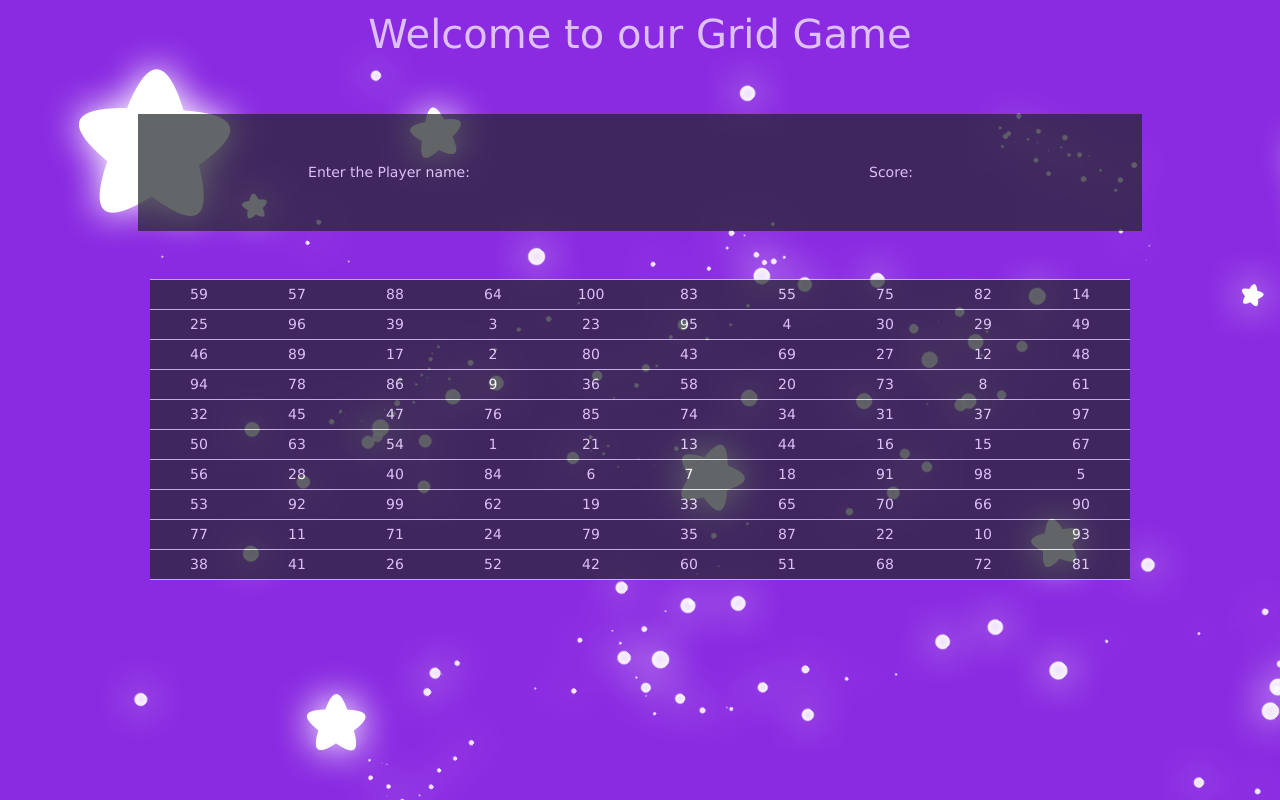
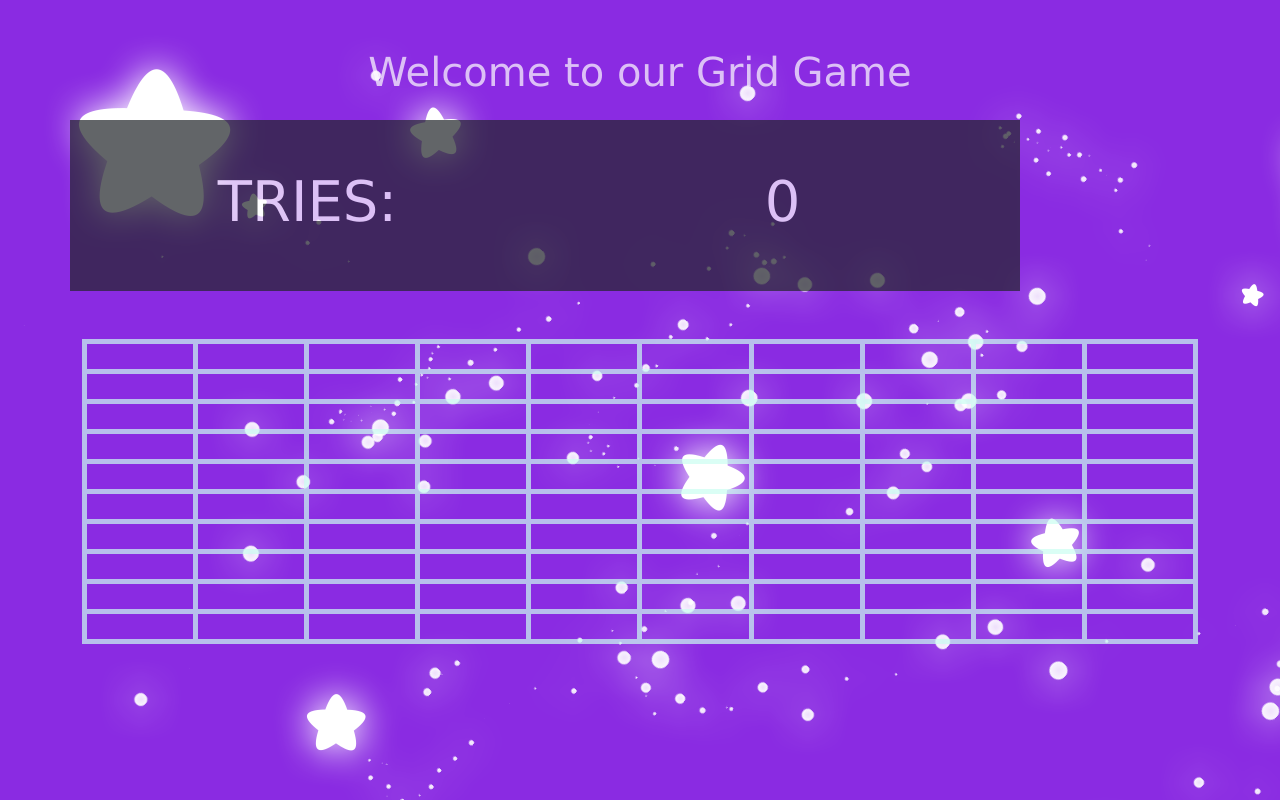
Before and after one commit to Tabassuminggg/Bootstrap2, a plain HTML site: page Grid.html in a window 1280 px wide. Drawn offline with nearby package versions, Linux system fonts and the light colour scheme.

Commit message:
Ready to

```diff
--- a/Grid.html
+++ b/Grid.html
@@ -20,21 +20,30 @@
       table {
         table-layout: fixed;
         width: inherit !important;
+        color: white;
       }
+      /*.table-bordered>:not(caption)>* {
+        border-width: 1px 1px 0;
+      }
+      */
       td {
+        border: 5px solid rgb(203, 254, 241);
         height: 30px !important;
         width: 70px !important;
-        max-width: 100px !important;
+        max-width: 80px !important;
         max-height: 50px !important;
-        min-width: 100px !important;
+        min-width: 80px !important;
         min-height: 50px !important;
+      }
+      tr {
+        border: 5px white;
       }
       body {
         background-image: url(bg-image.png);
         opacity: 0.7;
-        margin: auto;
+        /* margin: auto;
         width: 1024px;
-        padding: 10px;
+        padding: 10px; */
         background-color: blueviolet;
         font-size: 14px;
         font-family: Verdana;
@@ -42,13 +51,14 @@
     </style>
   </head>
   <body>
-    <div class="container text-center">
+    <div class="container text-center pt-5">
       <h1 class="text-white">Welcome to our Grid Game</h1>
-      <div class="row pt-5">
-        <div class="col-sm-6 bg-dark text-white p-5">
-          Enter the Player name:
+      <div class="row pt-3">
+        <div class="col-sm-5 bg-dark text-white p-5">
+          <h1 class="display-4">TRIES:</h1>
         </div>
-        <div class="col-sm-6 bg-dark text-white p-5">Score:</div>
+        <div class="col-sm-5 bg-dark text-white p-5">
+          <h1 class="display-4 text-center"><span id="score">0</span></h1>
         </div>
         <audio
           id="clickAudio"
@@ -56,12 +66,11 @@
         ></audio>
         <audio id="Loose" src="1secsm_63abds894676680.mp3"></audio>
         <audio src="Win.mp3" id="Winner"></audio>
-      <table
-        class="table table-bordered bg-dark text-white my-5"
-        id="myTable"
-      ></table>
+      </div>
+      <table class="my-5" id="myTable"></table>
     </div>
   </body>
+
   <script>
     var table = document.getElementById("myTable");
 
@@ -77,7 +86,6 @@
     for (var i = 1; i <= 10; i++) {
       var t = tableData.splice(0, 10);
       finalData.push(t);
-
     }
     var score = 0;
     for (var i = 0; i <= 9; i++) {
@@ -86,13 +94,11 @@
       for (var j = 0; j <= 9; j++) {
         var td = document.createElement("td");
         tr.appendChild(td);
-        td.innerText = finalData[i][j];
-
+        // td.innerText = finalData[i][j];
+        td.id = finalData[i][j];
         td.addEventListener("click", function (event) {
-          var cellvalue = event.target.innerText;
+          var cellvalue = event.target.id;
           console.log(cellvalue);
-          //document.getElementById("clickAudio").play();
-          console.log(document.getElementById("clickAudio"));
 
           var bombs = [2, 3, 5, 7];
 
@@ -100,16 +106,27 @@
             document.getElementById("Loose").play();
             alert("You Lost the Game. Game Over");
             window.location.reload();
-
           } else if (+cellvalue == 1) {
             score = score + 1;
+            document.getElementById("score").innerText = score;
             document.getElementById("Winner").play();
             alert("YOU WON THE GAME! HURRAY!!" + score);
-
+            window.location.reload();
           } else {
+            for (var i = 0; i < 10; i++) {
+              for (var j = 0; j < 10; j++) {
+                if (finalData[i][j] % cellvalue == 0) {
+                  var cell = document.getElementById(finalData[i][j]);
+                  //cell.innerText="";
+                  cell.style.backgroundImage = "url(brick.img)";
+                  cell.style.backgroundSize = "100%";
+                }
+              }
+            }
             console.log("KEEP PLAYING!!!");
             document.getElementById("clickAudio").play();
             score = score + 1;
+            document.getElementById("score").innerText = score;
           }
         });
       }
```
Also changed, not shown: 1 other file. Lines whose indentation alone changed are shown as unchanged.
